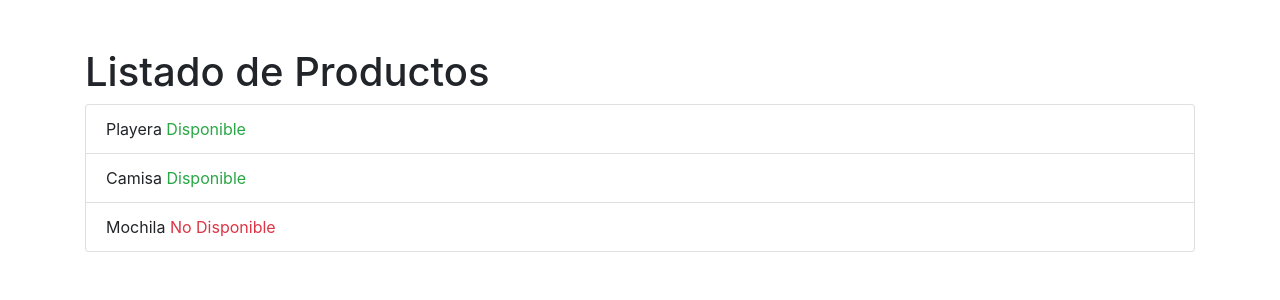
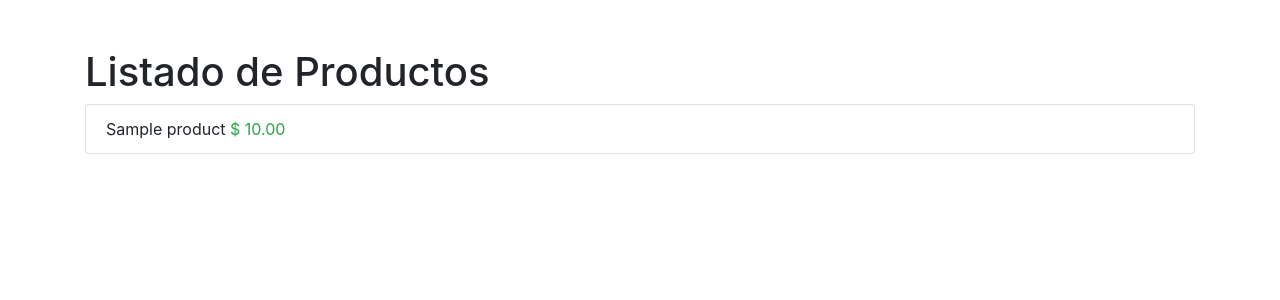
Before and after one commit to geovanniberdugo/estore, a Django app: page / in a window 1280 px wide. Shown: the part 56-356 px from the top of the page. Run offline with Django 3.2, Linux system fonts and the light colour scheme; tables that the repository leaves empty hold one stand-in row (values such as "Sample post"); some libraries are stand-ins or nearby versions.

Commit message:
Refactoring index view, new Class Based View implemented: class ProductListView(ListView).

```diff
--- a/estore/urls.py
+++ b/estore/urls.py
@@ -3,9 +3,10 @@ from django.urls import path
 
 #App imports
 from . import views
+from products.views import ProductListView
 
 urlpatterns = [
-    path('', views.index, name='index'),
+    path('', ProductListView.as_view(), name='index'),
     path('usuarios/login', views.login_view, name='login'),
     path('usuarios/logout', views.logout_view, name='logout'),
     path('usuarios/register', views.register, name='register'),
--- a/estore/views.py
+++ b/estore/views.py
@@ -7,17 +7,16 @@ from django.contrib.auth import login
 from django.contrib.auth import logout
 from django.contrib.auth.models import User
 
+from products.models import Product
+
 from .forms import RegisterForm
 
 def index(request):
+    products = Product.objects.all().order_by('-id')
     return render(request, 'index.html', {
         'message': 'Listado de Productos',
         'title': 'Productos',
-        'products': [
-            {'title':'Playera', 'price':'5', 'stock':True},
-            {'title':'Camisa', 'price':'50', 'stock':True},
-            {'title':'Mochila', 'price':'20', 'stock':False}
-        ]
+        'products': products
     })
 
 def login_view(request):
--- a/products/views.py
+++ b/products/views.py
@@ -1,3 +1,15 @@
 from django.shortcuts import render
+from django.views.generic.list import ListView
 
-# Create your views here.
+from .models import Product
+
+
+class ProductListView(ListView):
+    template_name = 'index.html'
+    queryset = Product.objects.all().order_by('-id')
+
+    def get_context_data(self, **kwargs):
+        context = super().get_context_data(**kwargs)
+        context['message'] = 'Listado de Productos'
+        print(context)
+        return context
--- a/templates/index.html
+++ b/templates/index.html
@@ -6,14 +6,10 @@
     <div class="col">
         <h1>{{ message }}</h1>
         <ul class="list-group">
-            {% for product in products %}
+            {% for product in product_list %}
                 <li class="list-group-item">{{ product.title }}
                     <span>
-                        {% if product.stock %}
-                            <span class="text-success">Disponible</span>
-                        {% else %}
-                            <span class="text-danger">No Disponible</span>
-                        {% endif %}
+                        <span class="text-success">$ {{ product.price }}</span>
                     </span>
                 </li>
             {% endfor %}
```
